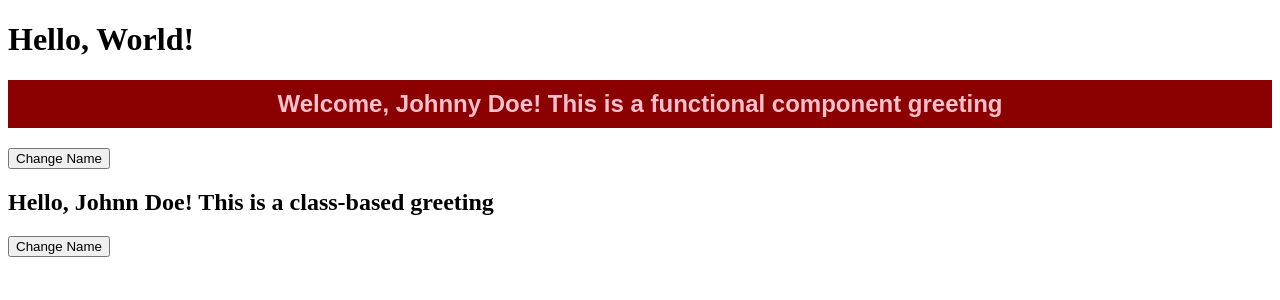
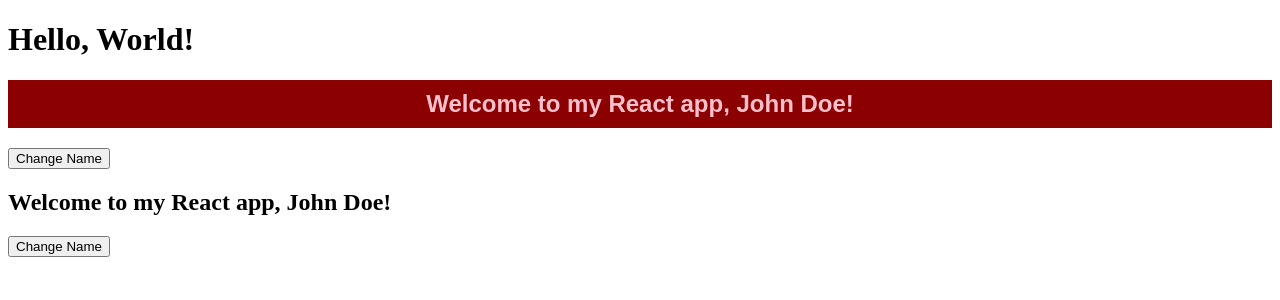
Before and after one commit to kmehner/Intro-to-react, a React (Vite) app: page / in a window 1280 px wide. Shown: the top 300 px of the page. Built offline with nearby package versions, Linux system fonts and the light colour scheme.

Commit message:
Prop drilling

```diff
--- a/src/App.jsx
+++ b/src/App.jsx
@@ -3,13 +3,16 @@ import Greeting from "./Greeting";
 import ClassGreeting from "./ClassGreeting";
 
 function App() {
+  const customMessage = "Welcome to my React app";
+
   return (
     <div>
       <h1>Hello, World!</h1>
 
-      <Greeting initialName="Johnny Doe"/>
+      <Greeting customMessage={customMessage}/>
 
-      <ClassGreeting initialName='Johnn Doe'/>
+      <ClassGreeting customMessage={customMessage} />
+
     </div>
   );
 }
--- a/src/ClassGreeting.jsx
+++ b/src/ClassGreeting.jsx
@@ -35,7 +35,7 @@ class ClassGreeting extends Component {
 
       return (
         <div>
-          <h2>Hello, {name}! This is a class-based greeting</h2>
+          <h2>{this.props.customMessage}, {this.state.name}!</h2>
 
           {/* Setting up an event listener on the button so when the button is clicked, the changeName method is called, triggering a state update */}
           <button onClick={this.changeName}>Change Name</button>
--- a/src/Greeting.jsx
+++ b/src/Greeting.jsx
@@ -13,7 +13,7 @@ function Greeting(props) {
 
     return (
         <div>
-            <h2 className={styles.greeting}>Welcome, {name}! This is a functional component greeting</h2>
+            <h2 className={styles.greeting}>{props.customMessage}, {name}!</h2>
             <button onClick={changeName}>Change Name</button>
         </div>
     )
```
